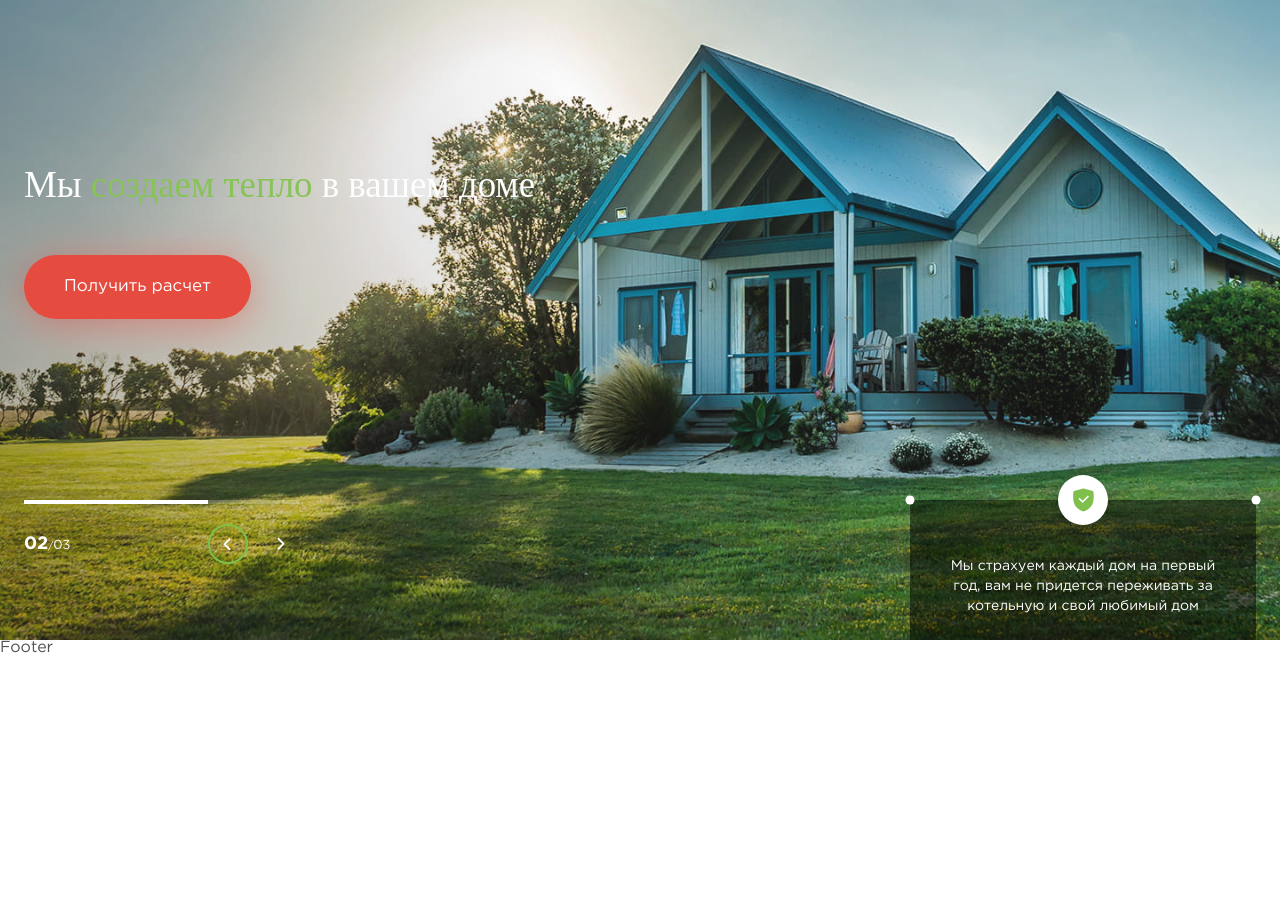
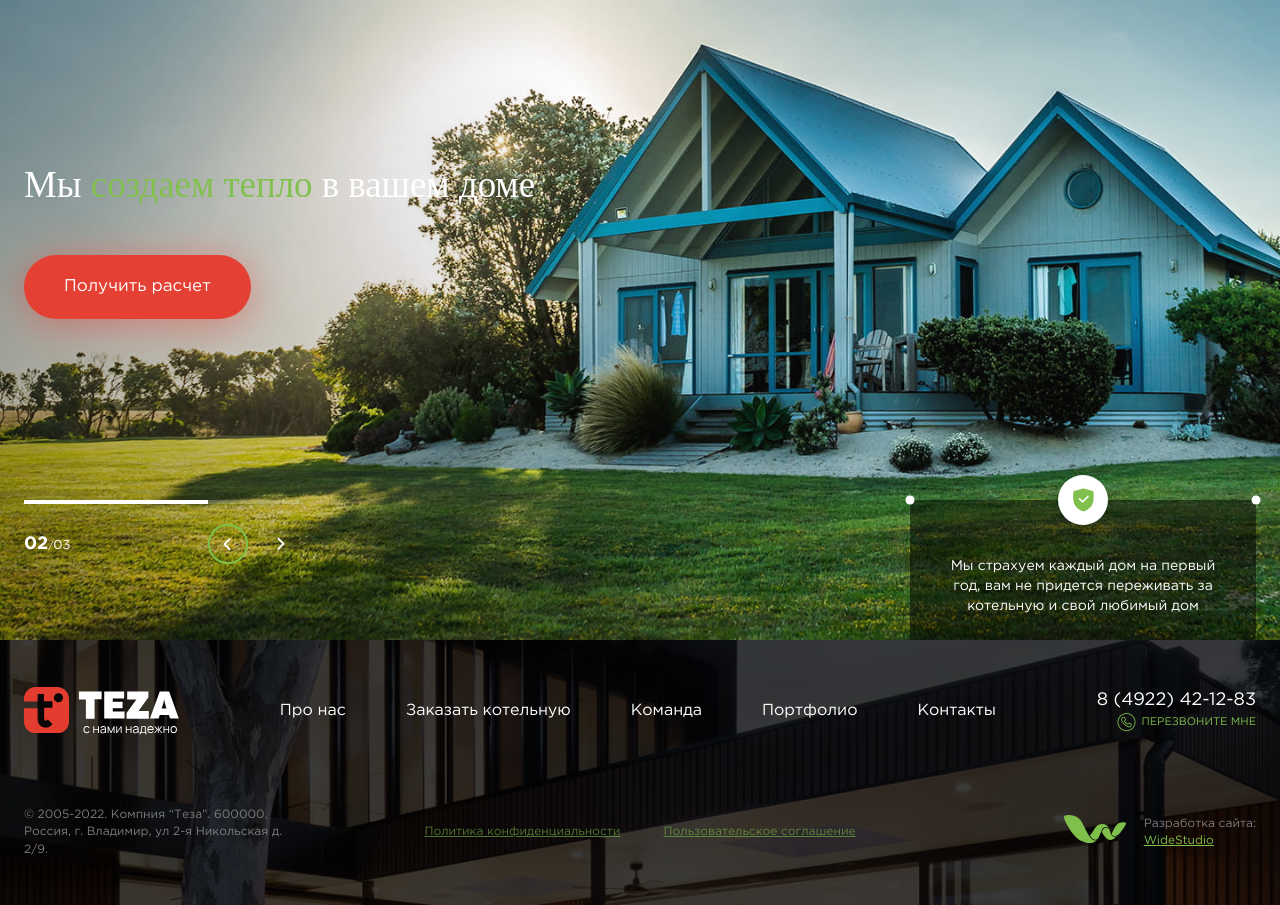
Before and after one commit to VahromeevIlya/spa-1, a React (Create React App) app: page / in a window 1280 px wide. Shown: the part 160-1065 px from the top of the page. Before the commit the page ends 816 px from the top, so only its background shows below. Built offline with nearby package versions, Linux system fonts and the light colour scheme; the HTML template or start-up script is replaced by a standard one; a web font is replaced by a local one.

Commit message:
add footer and refactor Fullscreen v1.0

```diff
--- a/src/components/footer/Footer.tsx
+++ b/src/components/footer/Footer.tsx
@@ -1,9 +1,71 @@
 import React from "react";
+import Menu from "../header/Menu";
 
 type FooterProps = {};
 
 const Footer = (props: FooterProps) => {
-	return <div>Footer</div>;
+	return (
+		<footer className="footer">
+			<div className="footer__background-ibg">
+				<picture>
+					<img src="img/footer/footer-bg.jpg" alt="" />
+				</picture>
+			</div>
+			<div className="footer__container">
+				<div className="footer__grid">
+					<div className="footer__top">
+						<a href="/" className="footer__logo">
+							<img src="img/logo.svg" alt="Логотип" />
+						</a>
+						<div className="footer__menu menu">
+							<Menu/>
+						</div>
+						<div className="footer__actions">
+							<a href="tel:8 (4922) 42-12-83" className="footer__phone">
+								<span>8 (4922) 42-12-83</span>
+							</a>
+							<button
+								type="button"
+								data-popup="#callback"
+								className="footer__callback _icon-phone-outline"
+							>
+								<span>ПЕРЕЗВОНИТЕ МНЕ</span>
+							</button>
+						</div>
+					</div>
+					<div className="footer__bottom">
+						<div className="footer__copy">
+							© 2005-2022. Компния “Теза”. 600000, Россия, г. Владимир,
+							ул 2-я Никольская д. 2/9.
+						</div>
+						<div className="footer__agreements">
+							<a href="/" target="_blank" className="footer__agreement">
+								Политика конфиденциальности
+							</a>
+							<a href="/" target="_blank" className="footer__agreement">
+								Пользовательское соглашение
+							</a>
+						</div>
+						<div className="footer__widestudio">
+							<div className="footer__widestudio-logo">
+								<img src="img/footer/widestudio.svg" alt="" />
+							</div>
+							<div className="footer__widestudio-body">
+								<p>Разработка сайта:</p>
+								<a
+									href="https://widestudio.ru/"
+									target="_blank"
+									rel="noreferrer"
+								>
+									WideStudio
+								</a>
+							</div>
+						</div>
+					</div>
+				</div>
+			</div>
+		</footer>
+	);
 };
 
 export default Footer;
--- a/src/components/fullscreen/Fullscreen.tsx
+++ b/src/components/fullscreen/Fullscreen.tsx
@@ -4,35 +4,14 @@ import { useState } from "react";
 import { Navigation, Pagination, EffectFade, Autoplay, Lazy } from "swiper";
 import { Swiper, SwiperSlide } from "swiper/react";
 import { Slider } from "../../@types/slider";
-
+import { isDesktop } from "../../utils/isDesktop";
+import FullscreenControls from "./FullscreenControls";
+import FullscreenInfo from "./FullscreenInfo";
+import FullscreenSlide from "./FullscreenSlide";
+import { mySlides } from "./Slides";
 type Props = {};
 
-type Slide = {
-	img: string;
-	text: string;
-	link: string;
-};
-
-const mySlides: Slide[] = [
-	{
-		img: "img/fullscreen/fullscreen-1.jpg",
-		text: "Мы <span>создаем тепло</span> в вашем доме <span>профессионально</span>",
-		link: "https://www.google.com/",
-	},
-	{
-		img: "img/fullscreen/fullscreen-2.jpg",
-		text: "Мы <span>создаем тепло</span> в вашем доме",
-		link: "https://www.google.com/",
-	},
-	{
-		img: "img/fullscreen/fullscreen-1.jpg",
-		text: "Мы в вашем доме",
-		link: "https://www.google.com/",
-	},
-];
-
 const Fullscreen = (props: Props) => {
-	const isDesktop = true;
 	const [arrowNextActive, setArrowNextActive] = useState("");
 	const [arrowNextHovered, setArrowNextHovered] = useState("");
 	const [total, setTotal] = useState<number | string>("02");
@@ -103,7 +82,7 @@ const Fullscreen = (props: Props) => {
 						allowTouchMove: false,
 					},
 				}}
-				onInit={function (swiper) {
+				onInit={(swiper) => {
 					setArrowNextActive("animating");
 					updateCounter(swiper);
 					autoplayStart(swiper);
@@ -111,143 +90,26 @@ const Fullscreen = (props: Props) => {
 				onTransitionStart={() => setArrowNextActive("")}
 				onTransitionEnd={() => setArrowNextActive("animating")}
 				onSlideChange={(swiper) => handleSlideChange(swiper)}
-				onTouchStart={function (swiper) {
-					if (!isDesktop) {
-						autoplayStop(swiper);
-					}
-				}}
-				onTouchEnd={function (swiper) {
-					if (!isDesktop) {
-						autoplayStart(swiper);
-					}
-				}}
+				onTouchStart={(swiper) => !isDesktop && autoplayStop(swiper)}
+				onTouchEnd={(swiper) => !isDesktop && autoplayStart(swiper)}
 			>
 				{mySlides.map((slide, index) => {
-					return <SwiperSlide key={index} className="fullscreen__slide">
-						<div className="fullscreen__background-ibg">
-							<img className="swiper-lazy" data-src={slide.img} alt="" />
-						</div>
-						<div className="fullscreen__container">
-							<div className="fullscreen__body">
-								<p dangerouslySetInnerHTML={{__html: slide.text}}></p>
-								<a
-									href={slide.link}
-									target="_blank"
-									rel="noreferrer"
-									className="button fullscreen__button"
-								>
-									Получить расчет
-								</a>
-							</div>
-						</div>
-					</SwiperSlide>;
+					return (
+						<SwiperSlide className="fullscreen__slide" key={index}>
+							<FullscreenSlide {...slide} />
+						</SwiperSlide>
+					);
 				})}
-				<div
-					className="controls"
-					onMouseEnter={() => {
-						if (isDesktop) {
-							autoplayStop(swiperRef.current);
-						}
-					}}
-					onMouseLeave={() => {
-						if (isDesktop) {
-							autoplayStart(swiperRef.current);
-						}
-					}}
-				>
-					<div className="controls__container">
-						<div className="controls__grid">
-							<div className="swiper-pagination"></div>
-							<div className="fraction">
-								<span className="fraction__current">{current}</span>/
-								<span className="fraction__total">{total}</span>
-							</div>
-							<div className="arrows">
-								<button
-									type="button"
-									className="arrow arrow--prev _icon-arrow timer"
-								>
-									<svg>
-										<circle
-											className="timer__background"
-											cx="20"
-											cy="20"
-											r="19"
-										></circle>
-										<circle
-											className="timer__progress"
-											cx="20"
-											cy="20"
-											r="19"
-										></circle>
-									</svg>
-								</button>
-								<button type="button" className={clazzNextButton}>
-									<svg>
-										<circle
-											className="timer__background"
-											cx="20"
-											cy="20"
-											r="19"
-										></circle>
-										<circle
-											className="timer__progress"
-											cx="20"
-											cy="20"
-											r="19"
-										></circle>
-									</svg>
-								</button>
-							</div>
-						</div>
-					</div>
-				</div>
+				<FullscreenControls
+					isDesktop={isDesktop}
+					autoplayStop={autoplayStop}
+					autoplayStart={autoplayStart}
+					total={total}
+					current={current}
+					clazzNextButton={clazzNextButton}
+				/>
 			</Swiper>
-			<div className="fullscreen__info">
-				<div className="fullscreen__container">
-					<div className="fullscreen__info-block">
-						<div className="pulse-box">
-							<svg
-								className="pulse-svg"
-								width="50"
-								height="50"
-								viewBox="0 0 50 50"
-								xmlns="http://www.w3.org/2000/svg"
-							>
-								<circle
-									className="circle first-circle"
-									cx="25"
-									cy="25"
-									r="25"
-								></circle>
-								<circle
-									className="circle second-circle"
-									cx="25"
-									cy="25"
-									r="25"
-								></circle>
-								<circle
-									className="circle third-circle"
-									cx="25"
-									cy="25"
-									r="25"
-								></circle>
-								<circle
-									className="circle"
-									fill="white"
-									cx="25"
-									cy="25"
-									r="25"
-								></circle>
-							</svg>
-						</div>
-						<p>
-							Мы страхуем каждый дом на первый год, вам не придется
-							переживать за котельную и свой любимый дом
-						</p>
-					</div>
-				</div>
-			</div>
+			<FullscreenInfo />
 		</section>
 	);
 };
--- /dev/null
+++ b/src/components/fullscreen/FullscreenControls.tsx
@@ -0,0 +1,78 @@
+import { useSwiper } from "swiper/react";
+import { Slider } from "../../@types/slider";
+
+type Props = {
+	isDesktop: boolean;
+	clazzNextButton: string;
+	total: number | string;
+	current: number | string;
+	autoplayStop: (swiper: Slider) => void;
+	autoplayStart: (swiper: Slider) => void;
+};
+
+const FullscreenControls = ({
+	isDesktop,
+	clazzNextButton,
+	total,
+	current,
+	autoplayStop,
+	autoplayStart,
+}: Props) => {
+	const swiper = useSwiper();
+	return (
+		<div
+			className="controls"
+			onMouseEnter={() => isDesktop && autoplayStop(swiper)}
+			onMouseLeave={() => isDesktop && autoplayStart(swiper)}
+		>
+			<div className="controls__container">
+				<div className="controls__grid">
+					<div className="swiper-pagination"></div>
+					<div className="fraction">
+						<span className="fraction__current">{current}</span>/
+						<span className="fraction__total">{total}</span>
+					</div>
+					<div className="arrows">
+						<button
+							type="button"
+							className="arrow arrow--prev _icon-arrow timer"
+						>
+							<svg>
+								<circle
+									className="timer__background"
+									cx="20"
+									cy="20"
+									r="19"
+								></circle>
+								<circle
+									className="timer__progress"
+									cx="20"
+									cy="20"
+									r="19"
+								></circle>
+							</svg>
+						</button>
+						<button type="button" className={clazzNextButton}>
+							<svg>
+								<circle
+									className="timer__background"
+									cx="20"
+									cy="20"
+									r="19"
+								></circle>
+								<circle
+									className="timer__progress"
+									cx="20"
+									cy="20"
+									r="19"
+								></circle>
+							</svg>
+						</button>
+					</div>
+				</div>
+			</div>
+		</div>
+	);
+};
+
+export default FullscreenControls;
--- /dev/null
+++ b/src/components/fullscreen/FullscreenInfo.tsx
@@ -0,0 +1,52 @@
+
+const FullscreenInfo = () => {
+	return (
+		<div className="fullscreen__info">
+			<div className="fullscreen__container">
+				<div className="fullscreen__info-block">
+					<div className="pulse-box">
+						<svg
+							className="pulse-svg"
+							width="50"
+							height="50"
+							viewBox="0 0 50 50"
+							xmlns="http://www.w3.org/2000/svg"
+						>
+							<circle
+								className="circle first-circle"
+								cx="25"
+								cy="25"
+								r="25"
+							></circle>
+							<circle
+								className="circle second-circle"
+								cx="25"
+								cy="25"
+								r="25"
+							></circle>
+							<circle
+								className="circle third-circle"
+								cx="25"
+								cy="25"
+								r="25"
+							></circle>
+							<circle
+								className="circle"
+								fill="white"
+								cx="25"
+								cy="25"
+								r="25"
+							></circle>
+						</svg>
+					</div>
+					<p>
+						Мы страхуем каждый дом на первый год, вам не придется
+						переживать за котельную и свой любимый дом
+					</p>
+				</div>
+			</div>
+		</div>
+	);
+};
+
+export default FullscreenInfo;
--- /dev/null
+++ b/src/components/fullscreen/FullscreenSlide.tsx
@@ -0,0 +1,26 @@
+import { SlideFullscreen } from "./Slides";
+
+const FullscreenSlide = ({ img, text, link }: SlideFullscreen) => {
+	return (
+		<>
+			<div className="fullscreen__background-ibg">
+				<img className="swiper-lazy" data-src={img} alt="" />
+			</div>
+			<div className="fullscreen__container">
+				<div className="fullscreen__body">
+					<p dangerouslySetInnerHTML={{ __html: text }}></p>
+					<a
+						href={link}
+						target="_blank"
+						rel="noreferrer"
+						className="button fullscreen__button"
+					>
+						Получить расчет
+					</a>
+				</div>
+			</div>
+		</>
+	);
+};
+
+export default FullscreenSlide;
--- /dev/null
+++ b/src/components/fullscreen/Slides.ts
@@ -0,0 +1,23 @@
+export type SlideFullscreen = {
+	img: string;
+	text: string;
+	link: string;
+};
+
+export const mySlides: SlideFullscreen[] = [
+	{
+		img: "img/fullscreen/fullscreen-1.jpg",
+		text: "Мы <span>создаем тепло</span> в вашем доме <span>профессионально</span>",
+		link: "https://www.google.com/",
+	},
+	{
+		img: "img/fullscreen/fullscreen-2.jpg",
+		text: "Мы <span>создаем тепло</span> в вашем доме",
+		link: "https://www.google.com/",
+	},
+	{
+		img: "img/fullscreen/fullscreen-1.jpg",
+		text: "Мы в вашем доме",
+		link: "https://www.google.com/",
+	},
+];
--- /dev/null
+++ b/src/utils/isDesktop.ts
@@ -0,0 +1,30 @@
+const isMobile = {
+	Android: function () {
+		return navigator.userAgent.match(/Android/i);
+	},
+	BlackBerry: function () {
+		return navigator.userAgent.match(/BlackBerry/i);
+	},
+	iOS: function () {
+		return navigator.userAgent.match(/iPhone|iPad|iPod/i);
+	},
+	Opera: function () {
+		return navigator.userAgent.match(/Opera Mini/i);
+	},
+	Windows: function () {
+		return navigator.userAgent.match(/IEMobile/i);
+	},
+	any: function () {
+		return (
+			isMobile.Android() ||
+			isMobile.BlackBerry() ||
+			isMobile.iOS() ||
+			isMobile.Opera() ||
+			isMobile.Windows()
+		);
+	},
+};
+
+export const isDesktop = !isMobile.any();
+
+if (!isDesktop) document.documentElement.classList.add("touch");
```
Also changed, not shown: src/components/header/Header.tsx (+8 -4 lines).
